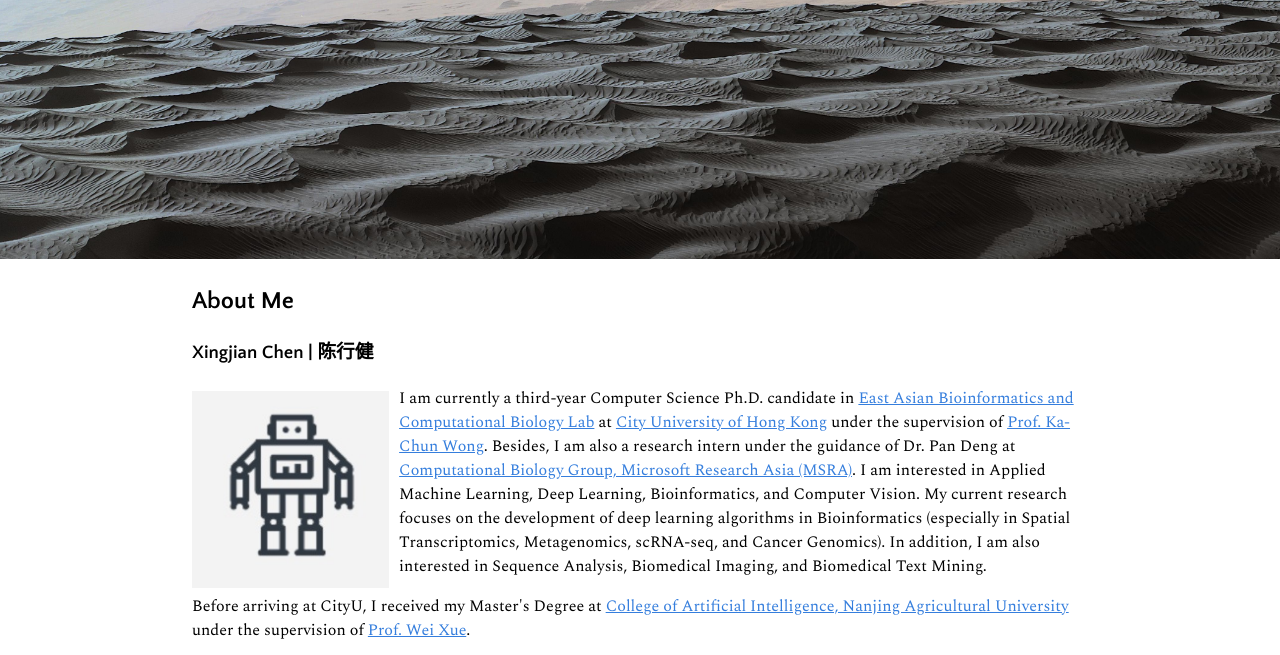
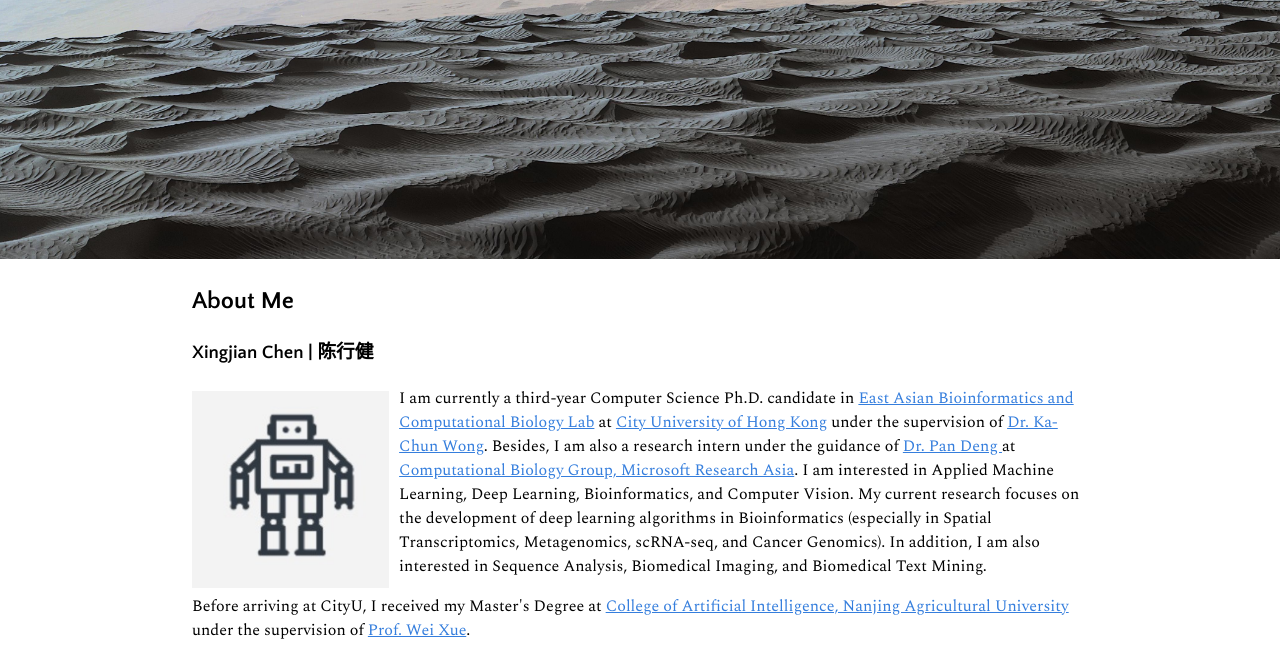
Before and after one commit to XingjChen/xingjchen.github.io, a plain HTML site: page index.html in a window 1280 px wide. Shown: the part 70-725 px from the top of the page. Drawn offline with nearby package versions, Linux system fonts and the light colour scheme; a web font is replaced by a local one.

Commit message:
Update index.html

```diff
--- a/index.html
+++ b/index.html
@@ -92,7 +92,7 @@
 <h3><p><strong>Xingjian Chen | 陈行健</strong></p></h3>
 
 <p><img style = "float:left;position: relative;margin-right: 10px; margin-top: 5px" src="./img/robot.jpeg" width=22%>
-I am currently a third-year Computer Science Ph.D. candidate in <a href="https://www.microsoft.com/en-us/research/group/computational-biology-group/">East Asian Bioinformatics and Computational Biology Lab</a> at <a href="https://www.cityu.edu.hk/">City University of Hong Kong</a> under the supervision of <a href="https://www.cityu.edu.hk/stfprofile/kc.w.htm">Prof. Ka-Chun Wong</a>. Besides, I am also a research intern under the guidance of Dr. Pan Deng at <a href="https://www.cityu.edu.hk/stfprofile/kc.w.htm">Computational Biology Group, Microsoft Research Asia (MSRA)</a>. I am interested in Applied Machine Learning, Deep Learning, Bioinformatics, and Computer Vision. My current research focuses on the development of deep learning algorithms in Bioinformatics (especially in Spatial Transcriptomics, Metagenomics, scRNA-seq, and Cancer Genomics). In addition, I am also interested in Sequence Analysis, Biomedical Imaging, and Biomedical Text Mining.</p>
+I am currently a third-year Computer Science Ph.D. candidate in <a href="https://www.microsoft.com/en-us/research/group/computational-biology-group/">East Asian Bioinformatics and Computational Biology Lab</a> at <a href="https://www.cityu.edu.hk/">City University of Hong Kong</a> under the supervision of <a href="https://www.cityu.edu.hk/stfprofile/kc.w.htm">Dr. Ka-Chun Wong</a>. Besides, I am also a research intern under the guidance of <a href="https://www.microsoft.com/en-us/research/people/paden/">Dr. Pan Deng </a> at <a href="https://www.cityu.edu.hk/stfprofile/kc.w.htm">Computational Biology Group, Microsoft Research Asia</a>. I am interested in Applied Machine Learning, Deep Learning, Bioinformatics, and Computer Vision. My current research focuses on the development of deep learning algorithms in Bioinformatics (especially in Spatial Transcriptomics, Metagenomics, scRNA-seq, and Cancer Genomics). In addition, I am also interested in Sequence Analysis, Biomedical Imaging, and Biomedical Text Mining.</p>
 <p>Before arriving at CityU, I received my Master's Degree at <a href="https://ai.njau.edu.cn/">College of Artificial Intelligence, Nanjing Agricultural University</a> under the supervision of <a href="https://ai.njau.edu.cn/info/1062/1186.htm">Prof. Wei Xue</a>.</p>
 
 <p><strong>Email:</strong>  xingjchen3 [dash] c [at] my [dot] cityu [dot] edu [dot] hk<br />
```
